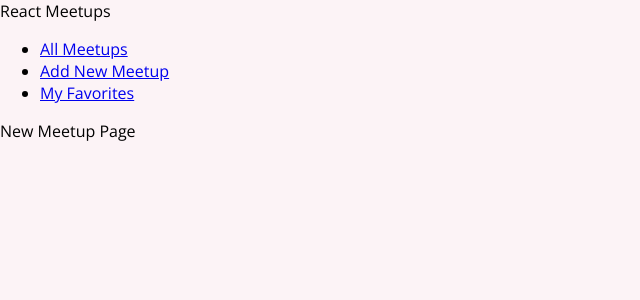
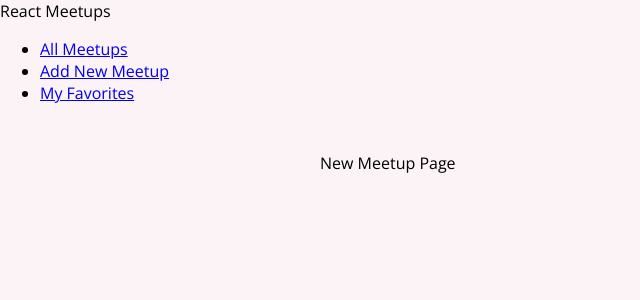
Before and after one commit to pchelka84/meetup-app, a React (Create React App) app: page /new-meetup in a window 1280 px wide. Shown: the top 300 px of the page, without its empty margins (0-640 px from the left). Built offline with nearby package versions, Linux system fonts and the light colour scheme.

Commit message:
creating layout component

```diff
--- a/src/App.js
+++ b/src/App.js
@@ -3,17 +3,16 @@
 import AllMeetupsPage from "./pages/AllMeetups";
 import NewMeetupPage from "./pages/NewMeetup";
 import FavoritesPage from "./pages/Favorites";
-import MainNavigation from "./components/layout/MainNavigation";
+import Layout from "./components/layout/Layout";
 
 function App() {
   return (
     <div>
-      <MainNavigation />
+      <Layout>
         <Switch>
           <Route path='/' exact>
             <AllMeetupsPage />
           </Route>
-
           <Route path='/new-meetup'>
             <NewMeetupPage />
           </Route>
@@ -21,6 +20,7 @@
             <FavoritesPage />
           </Route>
         </Switch>
+      </Layout>
     </div>
   );
 }
--- /dev/null
+++ b/src/components/layout/Layout.js
@@ -0,0 +1,13 @@
+import classes from "./Layout.module.css";
+import MainNavigation from "./MainNavigation";
+
+function Layout(props) {
+  return (
+    <div>
+      <MainNavigation />
+      <main className={classes.main}>{props.children}</main>
+    </div>
+  );
+}
+
+export default Layout;
--- /dev/null
+++ b/src/components/layout/Layout.module.css
@@ -0,0 +1,5 @@
+.main {
+  margin: 3rem auto;
+  width: 90%;
+  max-width: 40rem;
+}
```
Lines whose indentation alone changed are shown as unchanged.
